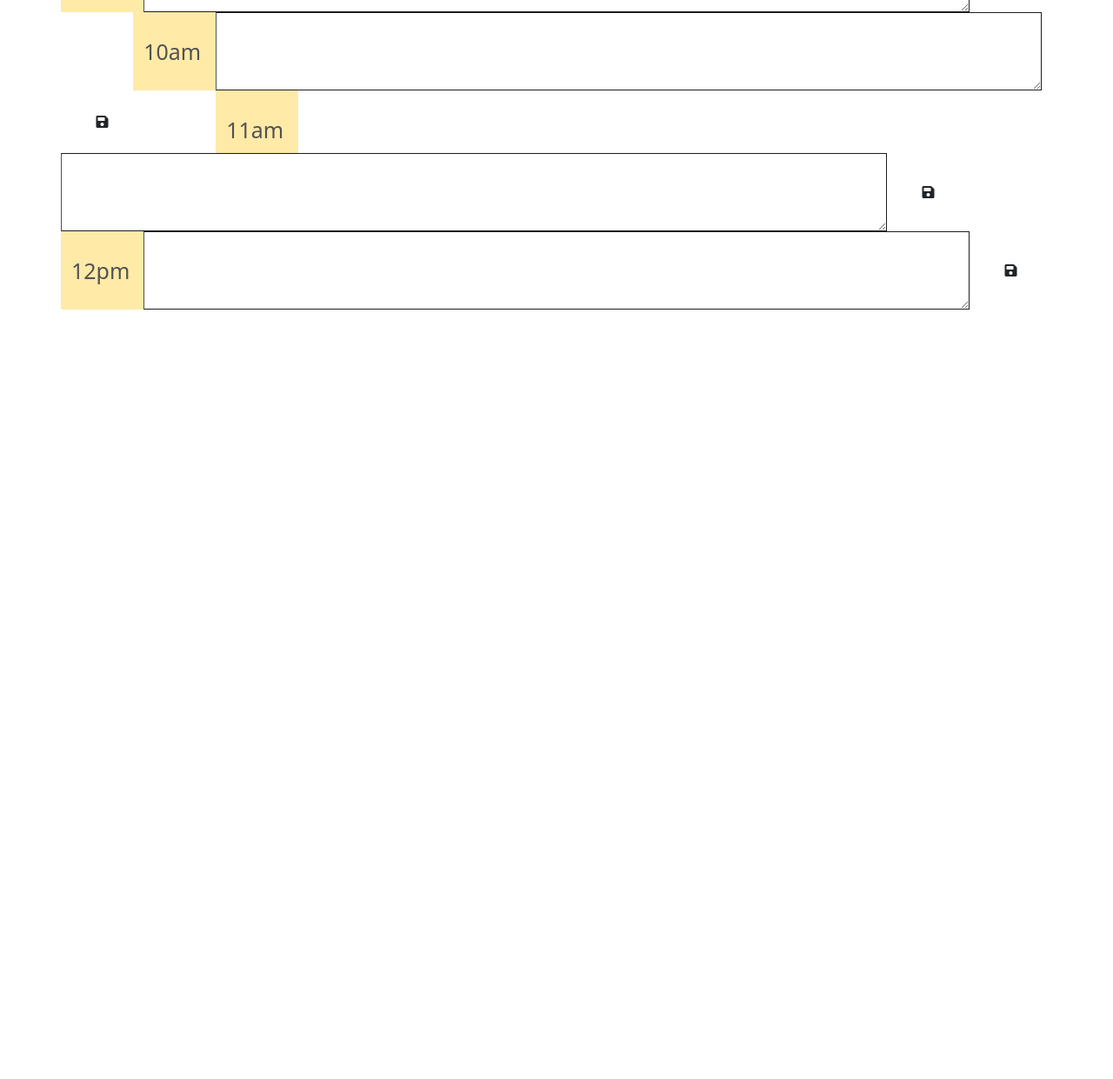
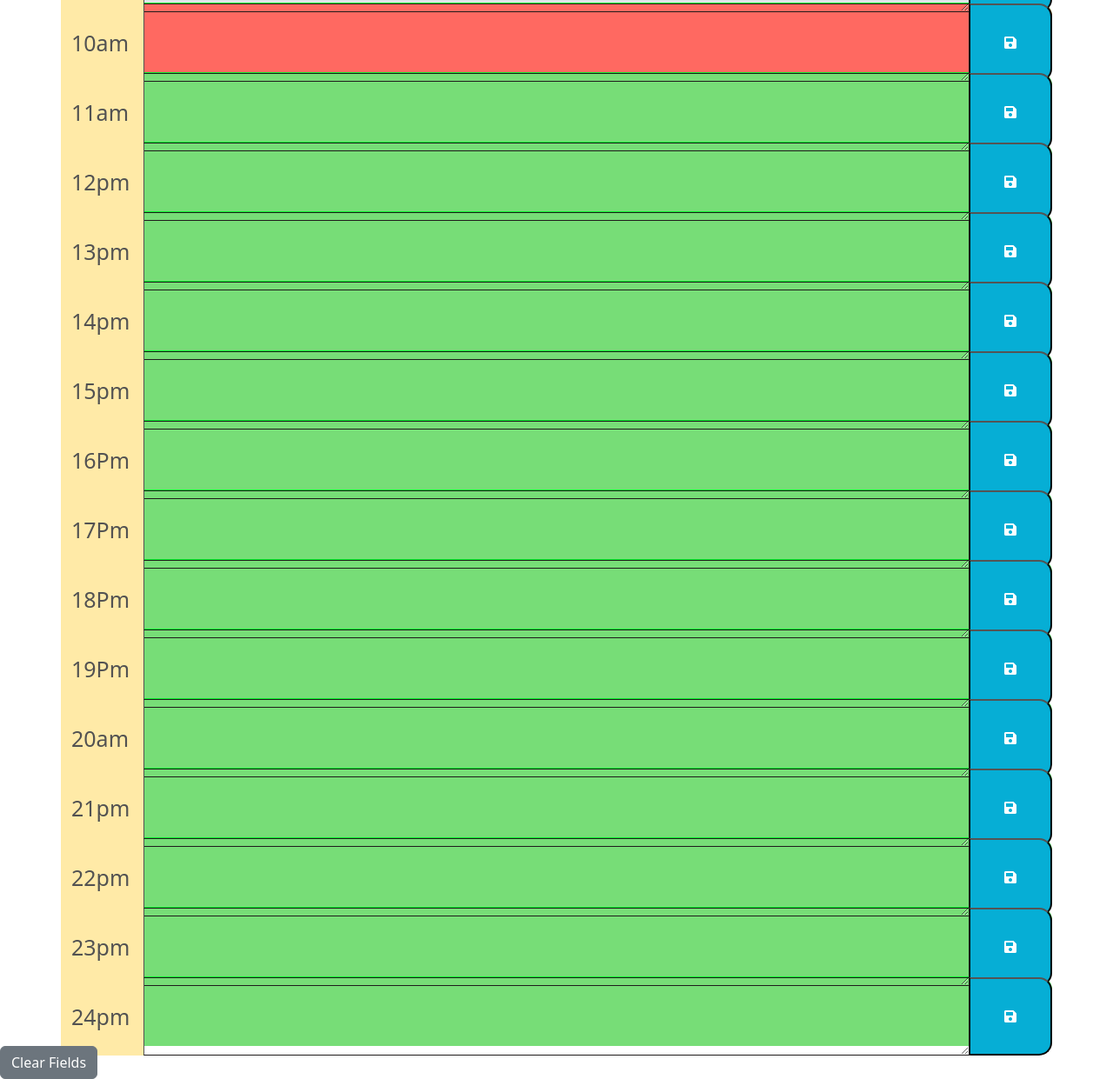
Before and after one commit to vickyw0102/Work-day-schedule-, a plain HTML site: page index.html in a window 1280 px wide. Shown: the part 384-1625 px from the top of the page at 87% size. Before the commit the page ends 800 px from the top, so only its background shows below. Drawn offline with nearby package versions, Linux system fonts and the light colour scheme.

Commit message:
updated all hours in index files

```diff
--- a/assets/style.css
+++ b/assets/style.css
@@ -1,5 +1,6 @@
 body {
 font-family: 'Open Sans', sans-serif;
+background-color: linear-gradient(106.5deg, rgba(255, 215, 185, 0.91) 23%, rgba(223, 159, 247, 0.8) 93%);
 font-size: 16px;
 line-height: 1;
 }
@@ -27,7 +28,7 @@
 padding: 60px;
 }
 
-.description {
+.item {
 white-space: pre-wrap;
 font-weight: 600;
 }
--- a/index.html
+++ b/index.html
@@ -28,39 +28,105 @@
     </head>
 
     <body>
-        <header>
+        <header class="jumbotron">
             <h1 class="display-3">Work Day Scheduler</h1>
             <p class="lead">A simple calendar app for scheduling your work day</p>
             <p id="currentDay" class="lead"></p>
         </header>
             <div class="container">
             <!-- Timeblocks go here -->
-                <div id="timeBlocksContainer" class ="row time-div" >
+
                 <!-- <id= class="col-md-1-hr"><span id="Time">Time</span></div>
                 <Label class="col-md-10-item" type="text" aria-placeholder="Items"></Label>
                 <Label class="col-md-1-saveBtn> type="button></label> -->
-
+                <div id="hour-09" class ="row time-div" >
                     <div class="col-md-1 hour"><span id="9">09am</span></div>
                     <textarea class="col-md-10 item" type="text" name="items"></textarea>
-                    <button class="col-md-1 btn"><i class="fas fa-save"></i></button>
-                    <br>
+                    <button class="col-md-1 saveBtn"><i class="fas fa-save"></i></button>
+                </div>
+                <div id="hour-10" class ="row time-div" >
                     <div class="col-md-1 hour"><span id="10">10am</span></div>
                     <textarea class="col-md-10 item" type="text" name="items"></textarea>
-                    <button class="col-md-1 btn"><i class="fas fa-save"></i></button>
-                    <br>
+                    <button class="col-md-1 saveBtn"><i class="fas fa-save"></i></button>
+                </div>
+                <div id="hour-11" class ="row time-div" >
                     <div class="col-md-1 hour"><span id="11">11am</span></div>
                     <textarea class="col-md-10 item" type="text" name="items"></textarea>
-                    <button class="col-md-1 btn"><i class="fas fa-save"></i></button>
-                    <br>
+                    <button class="col-md-1 saveBtn"><i class="fas fa-save"></i></button>
+                </div>
+                <div id="hour-012" class ="row time-div" >
                     <div class="col-md-1 hour"><span id="12">12pm</span></div>
                     <textarea class="col-md-10 item" type="text" name="items"></textarea>
-                    <button class="col-md-1 btn"><i class="fas fa-save"></i></button>
-
+                    <button class="col-md-1 saveBtn"><i class="fas fa-save"></i></button>
+                </div>
+                <div id="hour-13" class ="row time-div" >
+                    <div class="col-md-1 hour"><span id="13">13pm</span></div>
+                    <textarea class="col-md-10 item" type="text" name="items"></textarea>
+                    <button class="col-md-1 saveBtn"><i class="fas fa-save"></i></button>
+                </div>
+                <div id="hour-14" class ="row time-div" >
+                    <div class="col-md-1 hour"><span id="14">14pm</span></div>
+                    <textarea class="col-md-10 item" type="text" name="items"></textarea>
+                    <button class="col-md-1 saveBtn"><i class="fas fa-save"></i></button>
+                </div>
+                <div id="hour-15" class ="row time-div" >
+                    <div class="col-md-1 hour"><span id="15">15pm</span></div>
+                    <textarea class="col-md-10 item" type="text" name="items"></textarea>
+                    <button class="col-md-1 saveBtn"><i class="fas fa-save"></i></button>
+                </div>
+                <div id="hour-16" class ="row time-div" >
+                    <div class="col-md-1 hour"><span id="16">16Pm</span></div>
+                    <textarea class="col-md-10 item" type="text" name="items"></textarea>
+                    <button class="col-md-1 saveBtn"><i class="fas fa-save"></i></button>
+                </div>
+                <div id="hour-17" class ="row time-div" >
+                    <div class="col-md-1 hour"><span id="17">17Pm</span></div>
+                    <textarea class="col-md-10 item" type="text" name="items"></textarea>
+                    <button class="col-md-1 saveBtn"><i class="fas fa-save"></i></button>
+                </div>
+                <div id="hour-18" class ="row time-div" >
+                    <div class="col-md-1 hour"><span id="18">18Pm</span></div>
+                    <textarea class="col-md-10 item" type="text" name="items"></textarea>
+                    <button class="col-md-1 saveBtn"><i class="fas fa-save"></i></button>
+                </div>
+                <div id="hour-19" class ="row time-div" >
+                    <div class="col-md-1 hour"><span id="19">19Pm</span></div>
+                    <textarea class="col-md-10 item" type="text" name="items"></textarea>
+                    <button class="col-md-1 saveBtn"><i class="fas fa-save"></i></button>
+                </div>
+                <div id="hour-20" class ="row time-div" >
+                    <div class="col-md-1 hour"><span id="20">20am</span></div>
+                    <textarea class="col-md-10 item" type="text" name="items"></textarea>
+                    <button class="col-md-1 saveBtn"><i class="fas fa-save"></i></button>
                 </div>
 
+                <div id="hour-21" class ="row time-div" >
+                    <div class="col-md-1 hour"><span id="21">21pm</span></div>
+                    <textarea class="col-md-10 item" type="text" name="items"></textarea>
+                    <button class="col-md-1 saveBtn"><i class="fas fa-save"></i></button>
+                </div>
+                <div id="hour-22" class ="row time-div" >
+                    <div class="col-md-1 hour"><span id="22">22pm</span></div>
+                    <textarea class="col-md-10 item" type="text" name="items"></textarea>
+                    <button class="col-md-1 saveBtn"><i class="fas fa-save"></i></button>
+                </div>
+                <div id="hour-23" class ="row time-div" >
+                    <div class="col-md-1 hour"><span id="23">23pm</span></div>
+                    <textarea class="col-md-10 item" type="text" name="items"></textarea>
+                    <button class="col-md-1 saveBtn"><i class="fas fa-save"></i></button>
+                </div>
+                <div id="hour-24" class ="row time-div" >
+                    <div class="col-md-1 hour"><span id="24">24pm</span></div>
+                    <textarea class="col-md-10 item" type="text" name="items"></textarea>
+                    <button class="col-md-1 saveBtn"><i class="fas fa-save"></i></button>
+                </div>
             </div>
 
             <footer>
+                 <button id="clearFieldsBtn" type="button" class="btn btn-secondary" aria-label="clear fields button">
+                    Clear Fields
+                </button>
+
             </footer>
 
         <script src="https://cdnjs.cloudflare.com/ajax/libs/jquery/3.2.1/jquery.min.js"></script>
```
